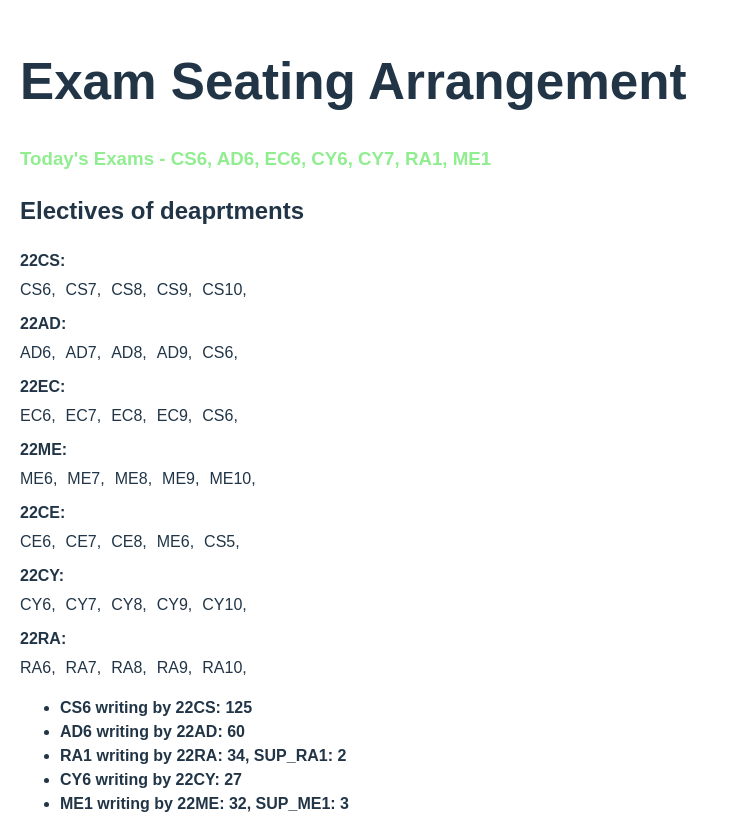
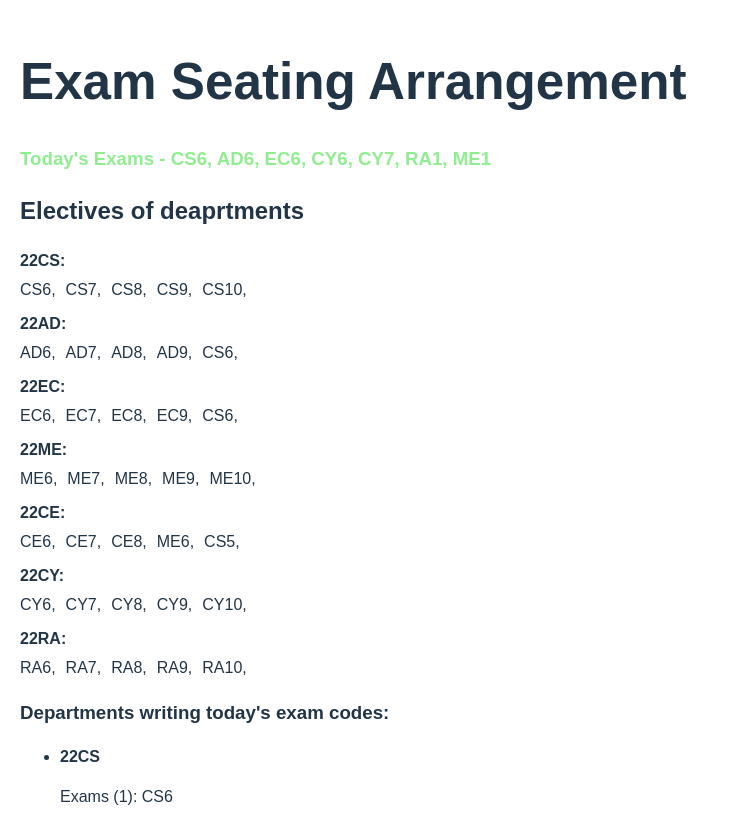
Before and after one commit to ada-rsh-s/exam-temp, a React (Vite) app: page / in a window 1280 px wide. Shown: the top 814 px of the page, without its empty margins (0-729 px from the left). Built offline with nearby package versions, Linux system fonts and the light colour scheme.

Commit message:
listed deprtemtns

```diff
--- a/src/App.jsx
+++ b/src/App.jsx
@@ -48,7 +48,7 @@ let exams = {
   "22CY": ["CY1", "CY2", "CY6", "CY7", "CY8", "CY9", "CY10"],
   "22RA": ["RA1", "RA2", "RA6", "RA7", "RA8", "RA9", "RA10"],
 };
-let originalExams = exams;
+ const originalExams = { ...exams };
 
 const electives = {
   "22CS": ["CS6", "CS7", "CS8", "CS9", "CS10"],
@@ -374,24 +374,35 @@ const createItemPairs = (items) => {
   return pairs;
 };
 
-  const getDepartmentDetails = (departments) => {
-    const deptStrengthMap = new Map();
+ const findDepartmentsDetails = (codes) => {
+   const departmentDetails = {};
 
-    departments.forEach(([department, strength]) => {
-      if (!deptStrengthMap.has(department)) {
-        deptStrengthMap.set(department, strength);
-      } else {
-        deptStrengthMap.set(
-          department,
-          deptStrengthMap.get(department) + strength
-        );
-      }
-    });
+   codes.forEach((code) => {
+     // Check exams
+     for (const [department, examCodes] of Object.entries(originalExams)) {
+       if (examCodes.includes(code)) {
+         if (!departmentDetails[department]) {
+           departmentDetails[department] = { exams: [], electives: [] };
+         }
+         departmentDetails[department].exams.push(code);
+       }
+     }
 
-    return Array.from(deptStrengthMap.entries())
-      .map(([dept, strength]) => `${dept}: ${strength}`)
-      .join(", ");
-  };
+     // Check electives
+     for (const [department, electiveCodes] of Object.entries(electives)) {
+       if (electiveCodes.includes(code)) {
+         if (!departmentDetails[department]) {
+           departmentDetails[department] = { exams: [], electives: [] };
+         }
+         departmentDetails[department].electives.push(code);
+       }
+     }
+   });
+
+   return departmentDetails;
+ };
+
+ const departmentDetails = findDepartmentsDetails(examToday);
 
 const App = () => {
   return (
@@ -410,28 +421,36 @@ const App = () => {
             <strong>{branch}:</strong>
             <div style={{ display: "flex", gap: "10px", marginTop: "5px" }}>
               {subjects.map((subject, index) => (
-                <div
-                  key={index}
-                >
-                  {subject},
-                </div>
+                <div key={index}>{subject},</div>
               ))}
             </div>
           </div>
         ))}
       </div>
       <div>
+        <h3>Departments writing today's exam codes:</h3>
         <ul>
-          {Object.entries(viewResultArray).map(
-            ([subject, departments]) =>
-              departments.length > 0 && (
-                <li style={{ fontWeight: "600" }} key={subject}>
-                  {subject} writing by {getDepartmentDetails(departments)}
+          {Object.entries(departmentDetails).length > 0 ? (
+            Object.entries(departmentDetails).map(
+              ([dept, { exams, electives }]) => (
+                <li key={dept}>
+                  <strong>{dept}</strong>
+                  <div>
+                    <p>
+                      Exams ({exams.length}): {exams.join(", ")}
+                    </p>
+                    <p>
+                      Electives ({electives.length}): {electives.join(", ")}
+                    </p>
+                  </div>
                 </li>
               )
+            )
+          ) : (
+            <li>No departments found</li>
           )}
         </ul>
-      </div>
+      </div>sd
       <div>
         <h3 style={{ color: "lightgreen" }}>
           Neighbouring Seats left empty -{" "}
```
